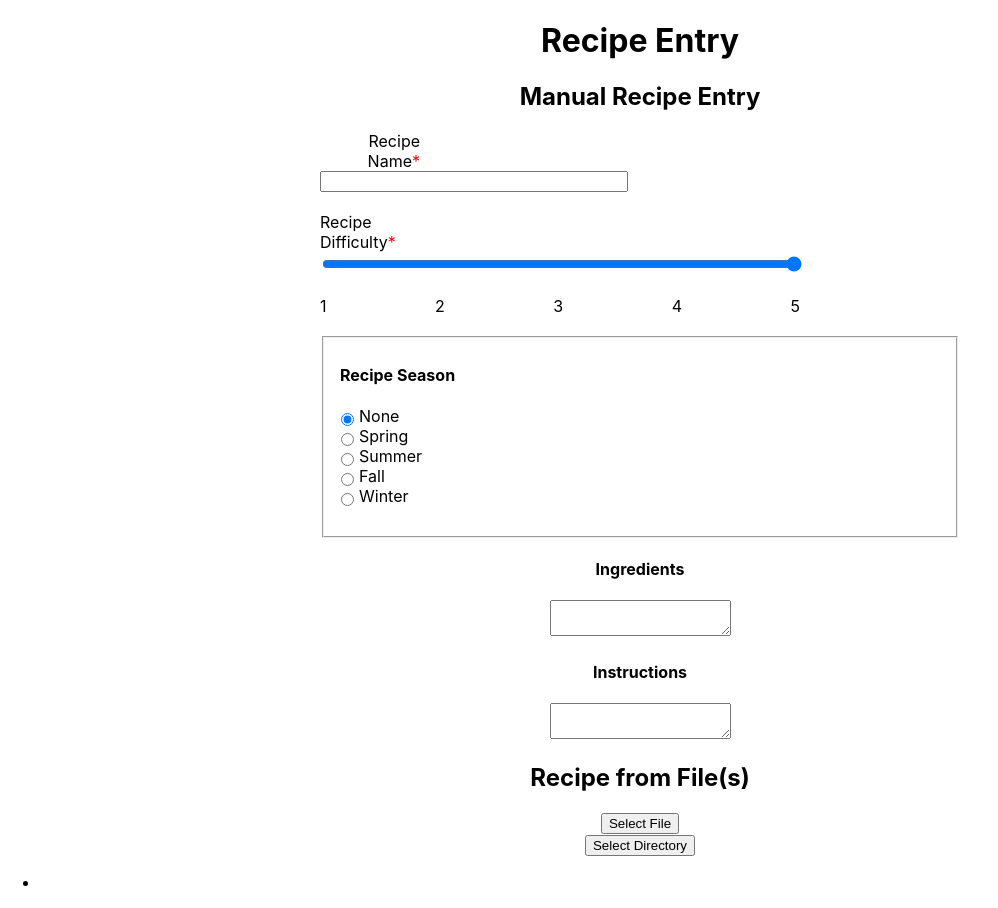
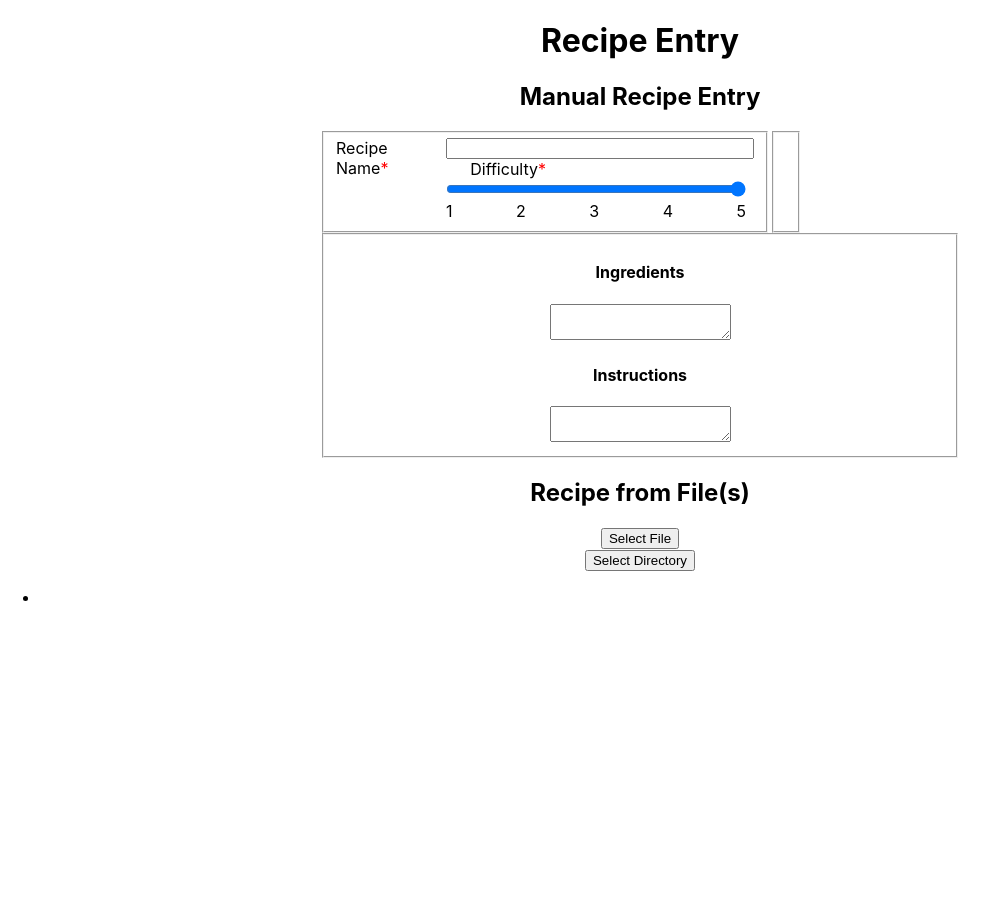
Before and after one commit to sjh1024/recipe_organizer, a React (Create React App) app in the folder recipe_front/: page / in a window 1280 px wide. Shown: the whole page, without its empty margins (0-998 px from the left). After the commit the page ends 800 px from the top, so only its background shows below. Built offline with nearby package versions, Linux system fonts and the light colour scheme.

Commit message:
formatting is better; now need to work on dropdowns

```diff
--- a/recipe_front/src/RecipeForm.js
+++ b/recipe_front/src/RecipeForm.js
@@ -14,65 +14,65 @@ class RecipeForm extends Component {
 
         const difficultyStyle = {
             display: 'flex',
-            float: 'center',
-            width: '75%', // Adjust the width as needed
+            marginLeft: '110px',
+            width: '300px', // Adjust the width as needed
             height: '20px', // Adjust the height as needed
-            alignItems: 'center',
+            //alignItems: 'center',
             justifyContent: 'space-between',
 
         }
 
-        const radioStyle = {
+        const sliderStyle = {
 
-            float: 'left',
+            flexDirection:'column',
+            alignItems: 'center',
+            flexWrap: 'wrap'
+
         }
 
+        const recipeAttributeStyle = {
+            display: 'flex',
+            flexDirection: 'row'
+
+        }
 
         const ratingLabels = [1, 2, 3, 4, 5]
         return (
             <div>
             <form style = {formStyle}>
+                    <div style={recipeAttributeStyle}>
+                    <fieldset>
 
-                <label htmlFor="rname" style={{display: 'inline-block', width: '100px', textAlign: 'right', marginRight: '10px'}}>Recipe Name<span style={{ color: 'red' }}>*</span></label>
-                <input type="text" id="rname" name="recipename" style={{ width: '300px' }} required/><br/>
+                        <label htmlFor="rname" style={{display: 'inline-block', float:'left', width: '100px', textAlign: 'left', marginRight: '10px'}}>Recipe Name<span style={{ color: 'red' }}>*</span></label>
+                            <input type="text" id="rname" name="recipename" style={{ float:'left',  width: '300px' }} required /><br />
 
-                <label htmlFor="diff">Recipe Difficulty<span style={{ color: 'red' }}>*</span></label>
-                <input type="range" id="diff" name="difficulty" min="1" max="5" step="1" style={difficultyStyle}required/><br/>
-               <div style={difficultyStyle}>
-                {ratingLabels.map((label) => (
-               <span key={label}>{label}</span>
-               ))}
-               </div>
+                        <div style={sliderStyle}>
+                                <label htmlFor="diff" style={{float: 'left', display: 'inline-block', width: '100px', textAlign: 'right', marginRight: '10px' }}>Difficulty<span style={{ color: 'red' }}>*</span></label>
+                                <input type="range" id="diff" name="difficulty" min="1" max="5" step="1" style={difficultyStyle} required />
 
-               <br/>
 
-               <fieldset>
-               <div style={radioStyle}>
-                  <h4>Recipe Season</h4>
-                <input type="radio" id="noseason" name="season" value="None" checked/>
-                <label for="noseason">None</label><br/>
+                                <div style={difficultyStyle}>
+                                    {ratingLabels.map((label) => (
+                                    <span key={label}>{label}</span>
+                                    ))}
+                                </div>
+                        </div>
+                        </fieldset>
 
-                <input type="radio" id="springseason" name="season" value="Spring"/>
-                <label for="springseason">Spring</label><br/>
+                        <fieldset>
 
-                <input type="radio" id="summerseason" name="season" value="Summer"/>
-                <label for="summerseason">Summer</label><br/>
+                        </fieldset>
+                     </div>
+                <fieldset>
+                    <div>
+                        <h4>Ingredients</h4>
+                        <textarea id="ingredients" />
+                        <h4>Instructions</h4>
+                        <textarea id="instructions" />
+                    </div>
+                </fieldset>
 
-                <input type="radio" id="fallseason" name="season" value="Fall"/>
-                <label for="fallseason">Fall</label><br/>
 
-                <input type="radio" id="winterseason" name="season" value="Winter"/>
-                <label for="winterseason">Winter</label><br/><br/>
-               {/*token input for flavors*/}
-               {/*token input for holidays*/}
-                </div>
-                </fieldset>
-                <div>
-                <h4>Ingredients</h4>
-                <textarea id="ingredients"/>
-                <h4>Instructions</h4>
-                <textarea id="instructions"/>
-                </div>
 
                 {/* Submit button; submit the recipe to be parsed and possibly saved*/}
                            </form>
```
